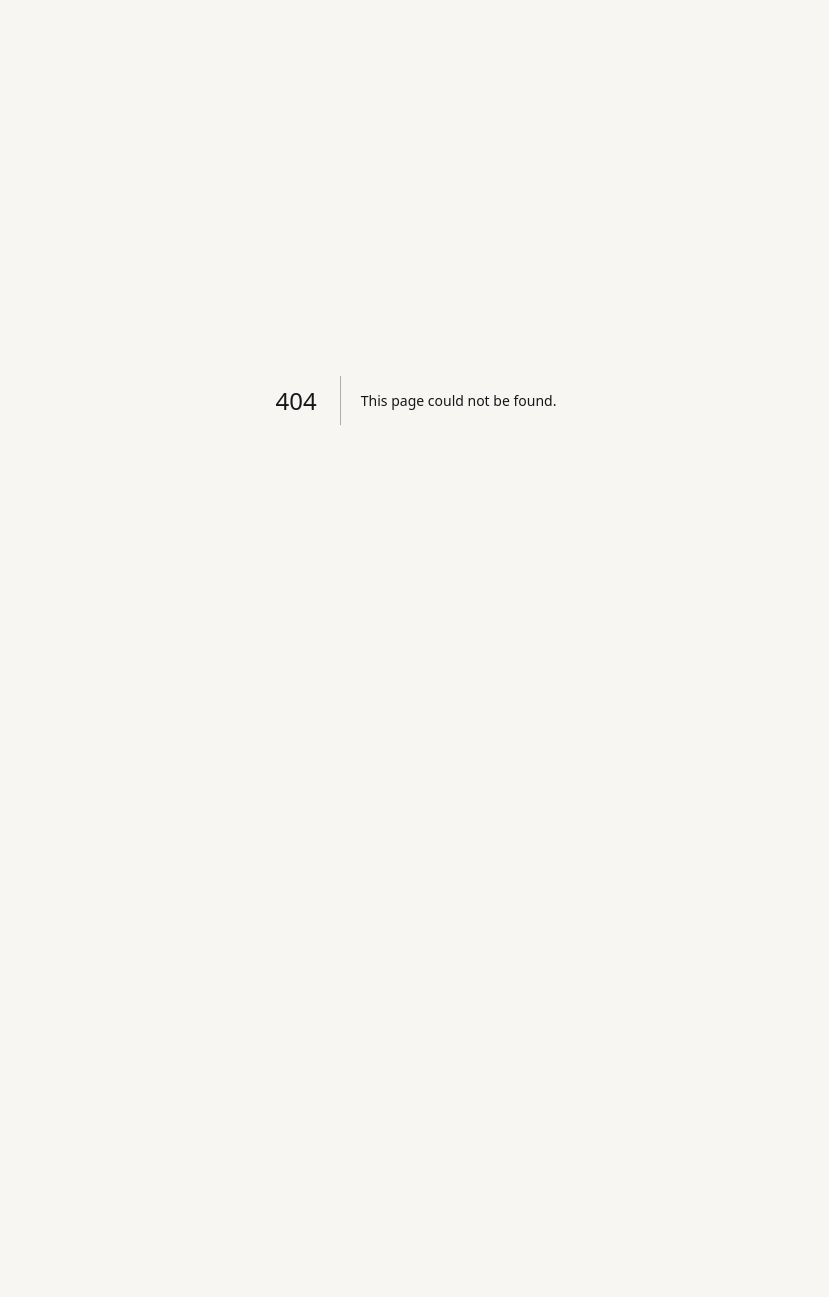
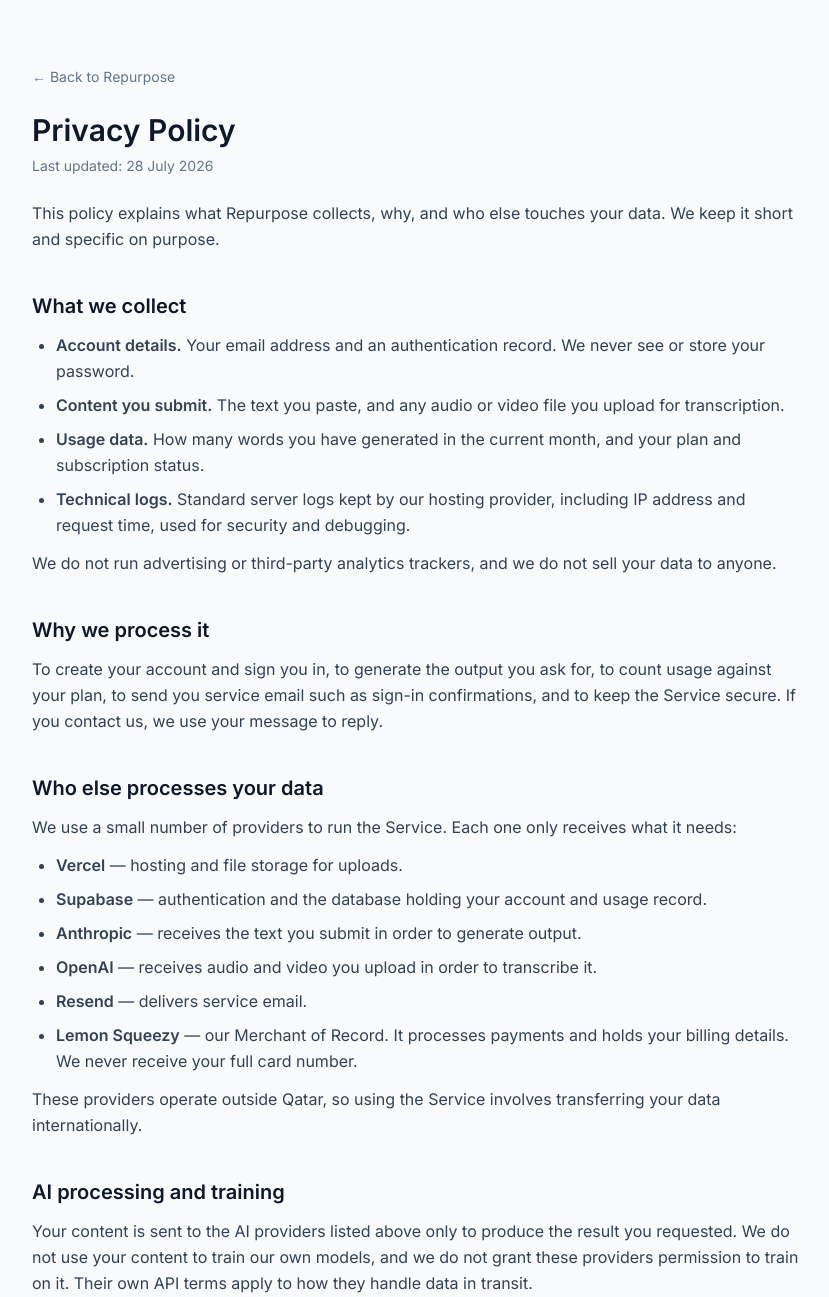
Before and after one commit to hassanalkhalaf/ai-content-repurposer, a Next.js app: page /privacy in a window 1280 px wide. Before the commit this address had no page. Shown: the top 1297 px of the page, without its empty margins (224-1053 px from the left). Before the commit the page ends 800 px from the top, so only its background shows below. Built offline with nearby package versions, Linux system fonts and the light colour scheme.

Commit message:
Add Privacy Policy page

```diff
--- /dev/null
+++ b/app/privacy/page.tsx
@@ -0,0 +1,173 @@
+import type { Metadata } from "next";
+
+// TODO: replace with your real support address before launch.
+const CONTACT_EMAIL = "support@repurpose.tools";
+const LAST_UPDATED = "28 July 2026";
+
+export const metadata: Metadata = {
+  title: "Privacy Policy — Repurpose",
+  description:
+    "What data Repurpose collects, who processes it, how long it is kept, and how to delete it.",
+};
+
+function Section({ title, children }: { title: string; children: React.ReactNode }) {
+  return (
+    <section className="mt-10">
+      <h2 className="text-xl font-semibold text-slate-900">{title}</h2>
+      <div className="mt-3 space-y-3 text-slate-700 leading-relaxed">{children}</div>
+    </section>
+  );
+}
+
+export default function PrivacyPage() {
+  return (
+    <main className="min-h-screen bg-slate-50 px-4 py-16">
+      <div className="mx-auto max-w-3xl">
+        <a href="/" className="text-sm text-slate-500 hover:text-slate-900">
+          &larr; Back to Repurpose
+        </a>
+
+        <h1 className="mt-6 text-3xl font-bold text-slate-900">Privacy Policy</h1>
+        <p className="mt-2 text-sm text-slate-500">Last updated: {LAST_UPDATED}</p>
+
+        <p className="mt-6 text-slate-700 leading-relaxed">
+          This policy explains what Repurpose collects, why, and who else touches your data. We keep
+          it short and specific on purpose.
+        </p>
+
+        <Section title="What we collect">
+          <ul className="list-disc space-y-2 pl-6">
+            <li>
+              <strong>Account details.</strong> Your email address and an authentication record. We
+              never see or store your password.
+            </li>
+            <li>
+              <strong>Content you submit.</strong> The text you paste, and any audio or video file
+              you upload for transcription.
+            </li>
+            <li>
+              <strong>Usage data.</strong> How many words you have generated in the current month,
+              and your plan and subscription status.
+            </li>
+            <li>
+              <strong>Technical logs.</strong> Standard server logs kept by our hosting provider,
+              including IP address and request time, used for security and debugging.
+            </li>
+          </ul>
+          <p>
+            We do not run advertising or third-party analytics trackers, and we do not sell your
+            data to anyone.
+          </p>
+        </Section>
+
+        <Section title="Why we process it">
+          <p>
+            To create your account and sign you in, to generate the output you ask for, to count
+            usage against your plan, to send you service email such as sign-in confirmations, and to
+            keep the Service secure. If you contact us, we use your message to reply.
+          </p>
+        </Section>
+
+        <Section title="Who else processes your data">
+          <p>
+            We use a small number of providers to run the Service. Each one only receives what it
+            needs:
+          </p>
+          <ul className="list-disc space-y-2 pl-6">
+            <li>
+              <strong>Vercel</strong> — hosting and file storage for uploads.
+            </li>
+            <li>
+              <strong>Supabase</strong> — authentication and the database holding your account and
+              usage record.
+            </li>
+            <li>
+              <strong>Anthropic</strong> — receives the text you submit in order to generate output.
+            </li>
+            <li>
+              <strong>OpenAI</strong> — receives audio and video you upload in order to transcribe
+              it.
+            </li>
+            <li>
+              <strong>Resend</strong> — delivers service email.
+            </li>
+            <li>
+              <strong>Lemon Squeezy</strong> — our Merchant of Record. It processes payments and
+              holds your billing details. We never receive your full card number.
+            </li>
+          </ul>
+          <p>
+            These providers operate outside Qatar, so using the Service involves transferring your
+            data internationally.
+          </p>
+        </Section>
+
+        <Section title="AI processing and training">
+          <p>
+            Your content is sent to the AI providers listed above only to produce the result you
+            requested. We do not use your content to train our own models, and we do not grant these
+            providers permission to train on it. Their own API terms apply to how they handle data
+            in transit.
+          </p>
+        </Section>
+
+        <Section title="How long we keep things">
+          <p>
+            Account and usage records are kept while your account exists. Uploaded audio and video
+            files are kept only as long as needed to transcribe them and are then removed. Server
+            logs are kept for a short retention period by our hosting provider.
+          </p>
+        </Section>
+
+        <Section title="Cookies">
+          <p>
+            We set cookies for one purpose: keeping you signed in. There are no advertising,
+            profiling, or cross-site tracking cookies. Clearing them signs you out.
+          </p>
+        </Section>
+
+        <Section title="Your choices">
+          <p>
+            You can ask us to show you the data we hold about you, correct it, or delete your
+            account and everything attached to it. Email {CONTACT_EMAIL} and we will action it.
+            Deleting your account removes your profile and usage record; billing records held by
+            Lemon Squeezy are kept as long as their own tax and accounting duties require.
+          </p>
+        </Section>
+
+        <Section title="Children">
+          <p>
+            The Service is not intended for children under 16, and we do not knowingly collect their
+            data. If you believe a child has created an account, contact us and we will remove it.
+          </p>
+        </Section>
+
+        <Section title="Security">
+          <p>
+            Traffic is encrypted in transit, access to the database is restricted, and secrets are
+            held as server-side environment variables. No service can promise perfect security, but
+            if a breach affects your data we will tell you.
+          </p>
+        </Section>
+
+        <Section title="Changes">
+          <p>
+            If we change this policy in a way that materially affects you, we will notify you by
+            email or in the app before it takes effect.
+          </p>
+        </Section>
+
+        <Section title="Contact">
+          <p>
+            Privacy questions or requests:{" "}
+            <a className="underline" href={`mailto:${CONTACT_EMAIL}`}>{CONTACT_EMAIL}</a>
+          </p>
+        </Section>
+
+        <p className="mt-12 text-sm text-slate-500">
+          See also our <a className="underline" href="/terms">Terms of Service</a>.
+        </p>
+      </div>
+    </main>
+  );
+}
```
